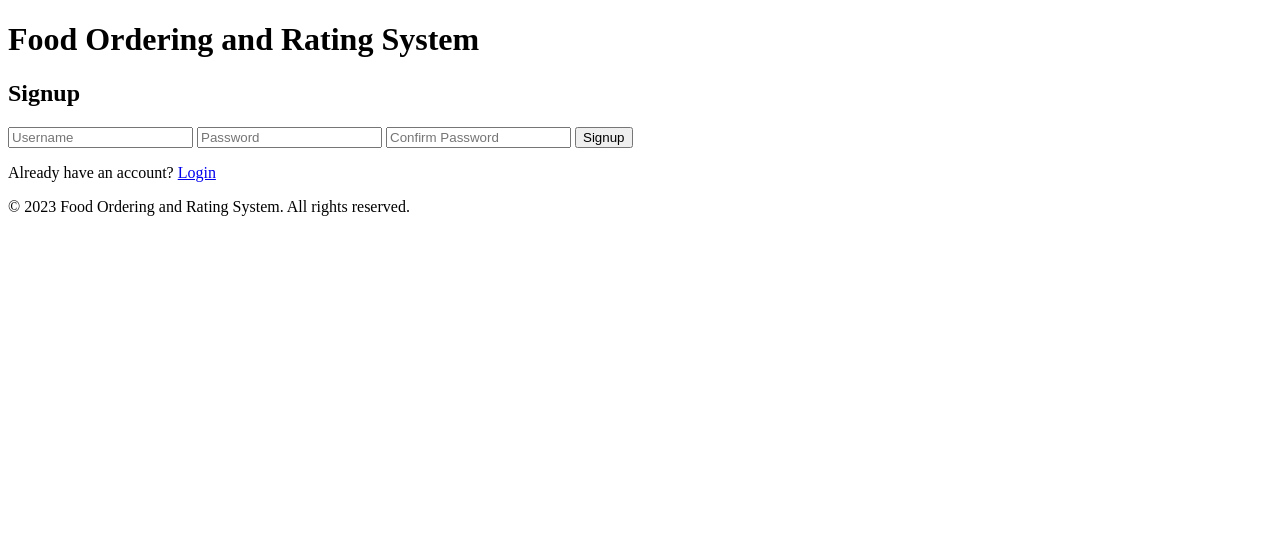
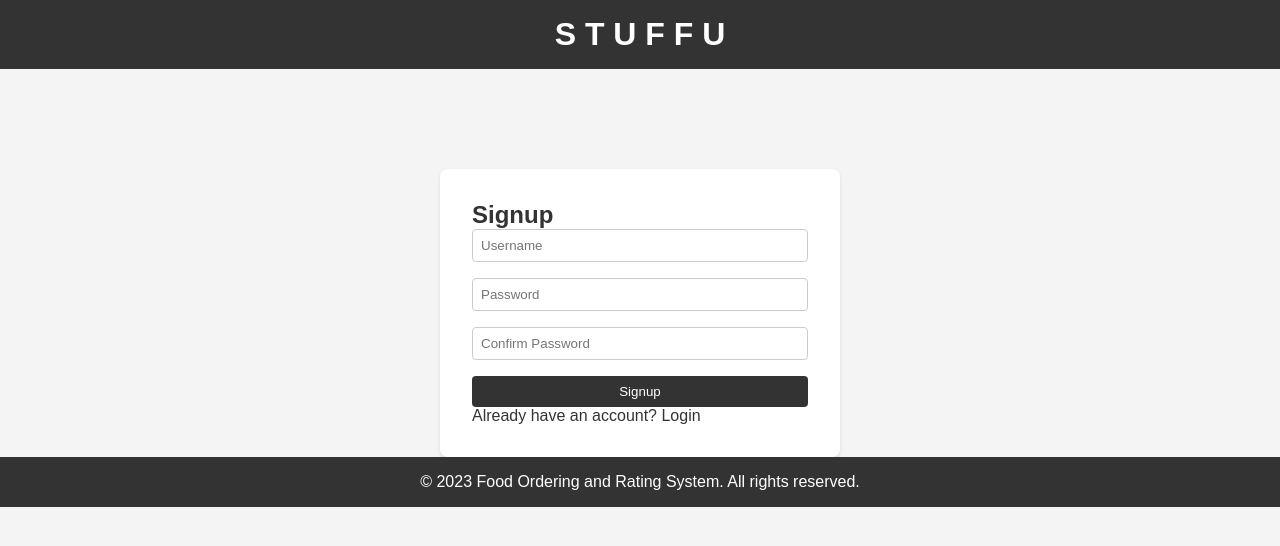
Before and after one commit to AbhinavRao24/Webkriti, a website: page foodreview/html/signup.html in a window 1280 px wide. Drawn offline with Linux system fonts and the light colour scheme; files that its build step writes are made by us from their sources.

Commit message:
your message

```diff
--- a/foodreview/css/login.css
+++ b/foodreview/css/login.css
@@ -6,7 +6,7 @@ body {
   background-size:cover ;
 }
 header {
-  color: #ec8619;
+  color: #ec2719;
   text-align: center;
   text-shadow:0 2px 4px #333;
 }
@@ -48,7 +48,7 @@ button {
 }
 
 button:hover {
-  background-color: #10ca10;
+  background-color: #ca101c;
   transition: background-color 0.3s;
 }
 
--- a/foodreview/css/signup.css
+++ b/foodreview/css/signup.css
@@ -0,0 +1,69 @@
+/* signup.css */
+
+/* Reset some default styles */
+* {
+    margin: 0;
+    padding: 0;
+    box-sizing: border-box;
+  }
+
+  body {
+    font-family: Arial, sans-serif;
+    background-color: #f4f4f4;
+    color: #333;
+    margin: 0;
+  }
+
+  header {
+    background-color: #333;
+    color: #fff;
+    text-align: center;
+    padding: 1rem;
+  }
+
+  section#signup {
+    max-width: 400px;
+    margin: 100px auto 0; /* Adjust the margin-top value to position the signup box */
+    background-color: #fff;
+    padding: 2rem;
+    border-radius: 8px;
+    box-shadow: 0 2px 4px rgba(0, 0, 0, 0.1);
+  }
+
+  form {
+    display: flex;
+    flex-direction: column;
+  }
+
+  input {
+    margin-bottom: 1rem;
+    padding: 0.5rem;
+    border: 1px solid #ccc;
+    border-radius: 4px;
+  }
+
+  button {
+    background-color: #333;
+    color: #fff;
+    border: none;
+    padding: 0.5rem 1rem;
+    border-radius: 4px;
+    cursor: pointer;
+    transition: background-color 0.3s;
+  }
+
+  button:hover {
+    background-color: #555;
+  }
+
+  a {
+    color: #333;
+    text-decoration: none;
+  }
+
+  footer {
+    text-align: center;
+    padding: 1rem;
+    background-color: #333;
+    color: #fff;
+  }
--- a/foodreview/html/signup.html
+++ b/foodreview/html/signup.html
@@ -8,7 +8,7 @@
 </head>
 <body>
   <header>
-    <h1>Food Ordering and Rating System</h1>
+    <h1>S T U F F U</h1>
   </header>
 
   <section id="signup">
```
